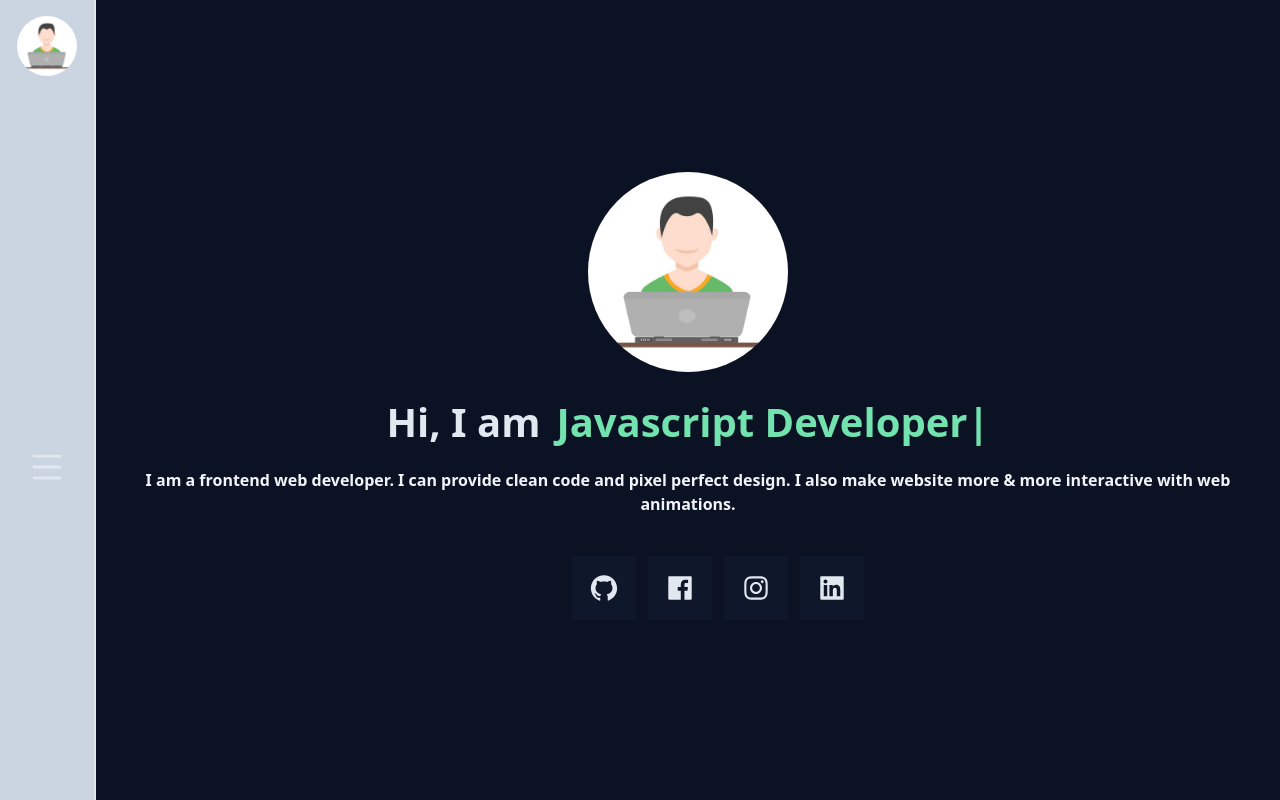
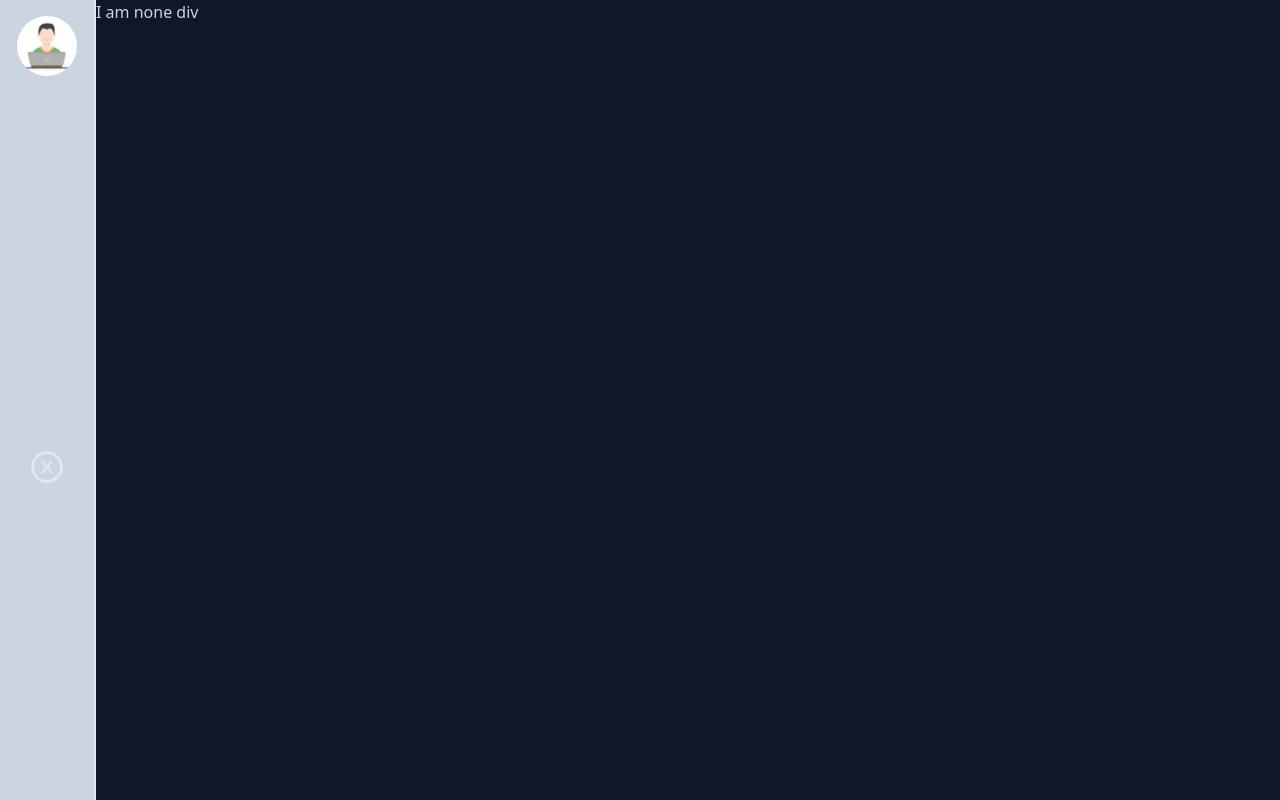
Before and after one commit to BairamovAllaz/My-Portfolio, a Next.js app: page / in a window 1280 px wide. Both pictures are taken after a click on the icon 47 px from the left and 466 px from the top of the page. Built offline with nearby package versions, Linux system fonts and the light colour scheme.

Commit message:
Navigation Component Added

```diff
--- a/components/Bar.tsx
+++ b/components/Bar.tsx
@@ -1,14 +1,31 @@
 import React from 'react'
 import Icon from "./Icon";
-import {AiOutlineMenu} from 'react-icons/ai'
-function Bar() {
+import {AiOutlineMenu,AiOutlineCloseCircle} from 'react-icons/ai'
+
+interface props {
+    handleIsNavigationOpen : (event) => void,
+    IsNavigationOpen : boolean
+}
+
+function Bar(props : props) {
+    function handleClick()
+    {
+        props.handleIsNavigationOpen(!props.IsNavigationOpen);
+    }
+
     return (
-            <div className="w-24 bg-slate-300 h-screen bg-[#0b1123] border-r-2 border-x-slate-200">
+            <div className="w-24 bg-slate-300 h-screen bg-[#0B1223] border-r-2 border-x-slate-200">
                 <div className = "w-full flex justify-center pt-4 h-1/6">
                 <Icon size = {60}/>
             </div>
             <div className = "w-full flex justify-center items-center h-5/6">
-                <AiOutlineMenu className = "text-4xl text-slate-200 cursor-pointer"/>
+                {
+                    !props.IsNavigationOpen ? (
+                        <AiOutlineMenu className = "text-4xl text-slate-200 cursor-pointer" onClick = {handleClick}/>
+                    ) : (
+                            <AiOutlineCloseCircle className = "text-4xl text-slate-200 cursor-pointer" onClick = {handleClick}/>
+                    )
+                }
             </div>
         </div>
     )
--- /dev/null
+++ b/components/Navigation.tsx
@@ -0,0 +1,11 @@
+import React from 'react'
+
+function Navigation() {
+    return(
+            <div className = "w-full h-full bg-[#0F172A]">
+                <h1 className = "text-slate-300">I am none div</h1>
+            </div>
+    )
+}
+
+export default Navigation
--- a/components/ProfileBox.tsx
+++ b/components/ProfileBox.tsx
@@ -8,7 +8,7 @@ function ProfileBox() {
   return (
           <div className = "border-slate-100 flex flex-col justify-center place-items-center h-screen font-bold">
         <div>
-            <Icon size={200}/>
+            <Icon size={150}/>
         </div>
         <div className = "">
             <div className = "flex flex-row text-slate-200 text-[40px] mt-5 justify-center">
--- a/pages/index.module.css
+++ b/pages/index.module.css
@@ -1,5 +1,5 @@
 .backgrounddiv{
-    background-color: rgb(11 18 35/1);
+    background-color: #0B1224;
     height: 100vh;
     width: 100vw;
     display: flex;
--- a/pages/index.tsx
+++ b/pages/index.tsx
@@ -1,10 +1,19 @@
+import React from 'react'
 import Head from 'next/head'
 import styles from './index.module.css';
 import Card from '../components/Card.tsx';
 import ProfileBox from '../components/ProfileBox';
 import Bar from "../components/Bar";
+import Navigation from '../components/Navigation'
 
 export default function Home() {
+    const [isNavigationOpen,setIsNavigationOpen] = React.useState(false);
+
+    function handleIsNavigationOpen(event)
+    {
+        setIsNavigationOpen(event);
+    }
+
     return (
         <>
             <Head>
@@ -16,10 +25,16 @@ export default function Home() {
             <main className={styles.backgrounddiv}>
                 <div className = "flex w-screen">
                     <div className="">
-                        <Bar/>
+                        <Bar handleIsNavigationOpen = {handleIsNavigationOpen} IsNavigationOpen = {isNavigationOpen}/>
                     </div>
                     <div className="h-screen grow flex justify-center items-center ml-auto">
-                        <ProfileBox/>
+                        {
+                            isNavigationOpen ? (
+                                    <Navigation/>
+                            ) : (
+                                    <ProfileBox/>
+                            )
+                        }
                     </div>
                 </div>
             </main>
```
